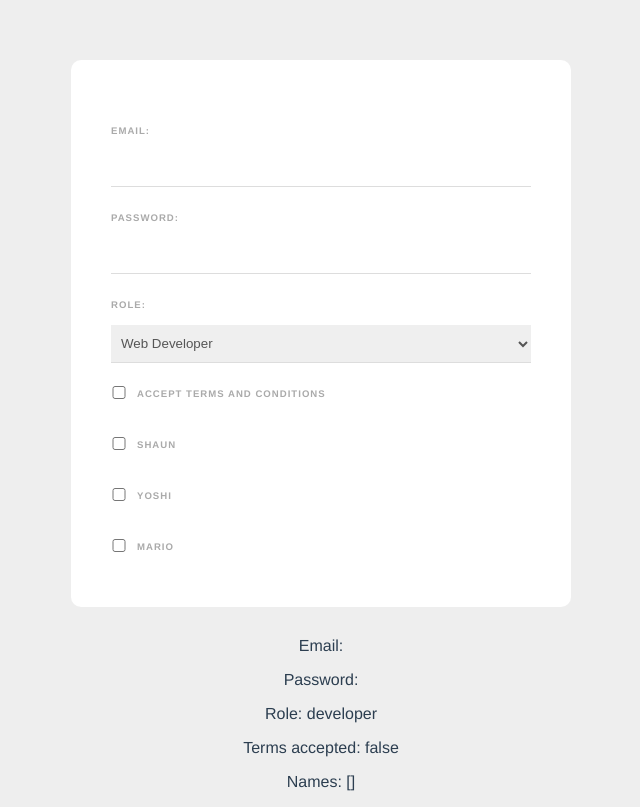
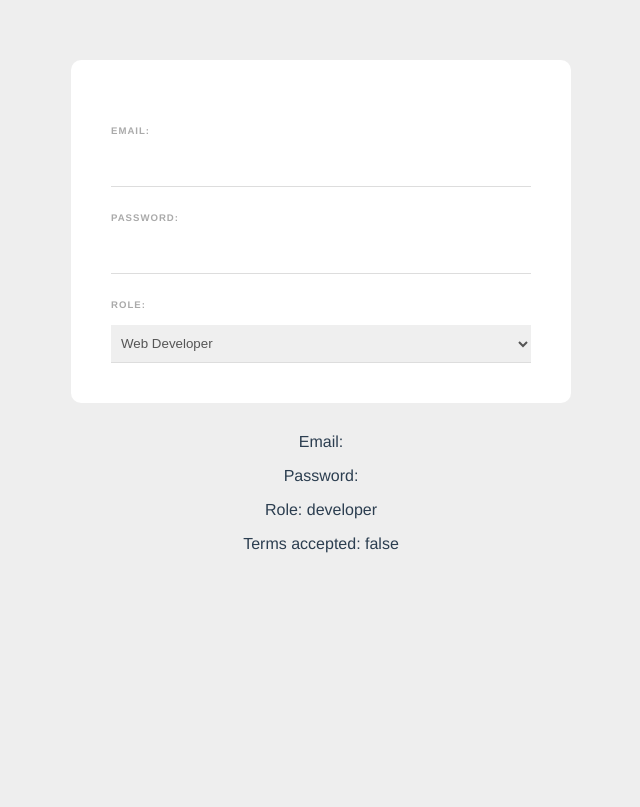
Before and after one commit to poolsakk/course-vue-firebase, a Vue app: page / in a window 1280 px wide. Shown: the whole page, without its empty margins (319-959 px from the left). Built offline with nearby package versions, Linux system fonts and the light colour scheme.

Commit message:
[41] checkboxes

```diff
--- a/src/components/SignupForm.vue
+++ b/src/components/SignupForm.vue
@@ -12,30 +12,11 @@
           <option value="designer">Web Designer</option>
       </select>
 
-      <div class="terms">
-          <input type="checkbox" v-model="terms" required>
-          <label>Accept terms and conditions</label>
-      </div>
-
-      <div>
-          <input type="checkbox" value="shaun" v-model="names">
-          <label>Shaun</label>
-      </div>
-      <div>
-          <input type="checkbox" value="yoshi" v-model="names">
-          <label>Yoshi</label>
-      </div>
-      <div>
-          <input type="checkbox" value="mario" v-model="names">
-          <label>Mario</label>
-      </div>
-
   </form>
   <p>Email: {{ email }}</p>
   <p>Password: {{ password }}</p>
   <p>Role: {{ role }}</p>
   <p>Terms accepted: {{ terms }}</p>
-  <p>Names: {{ names }}</p>
 </template>
 
 <script>
@@ -46,7 +27,6 @@ export default {
             password: '',
             role: 'developer',
             terms: false,
-            names: []
         }
     }
 }
```
